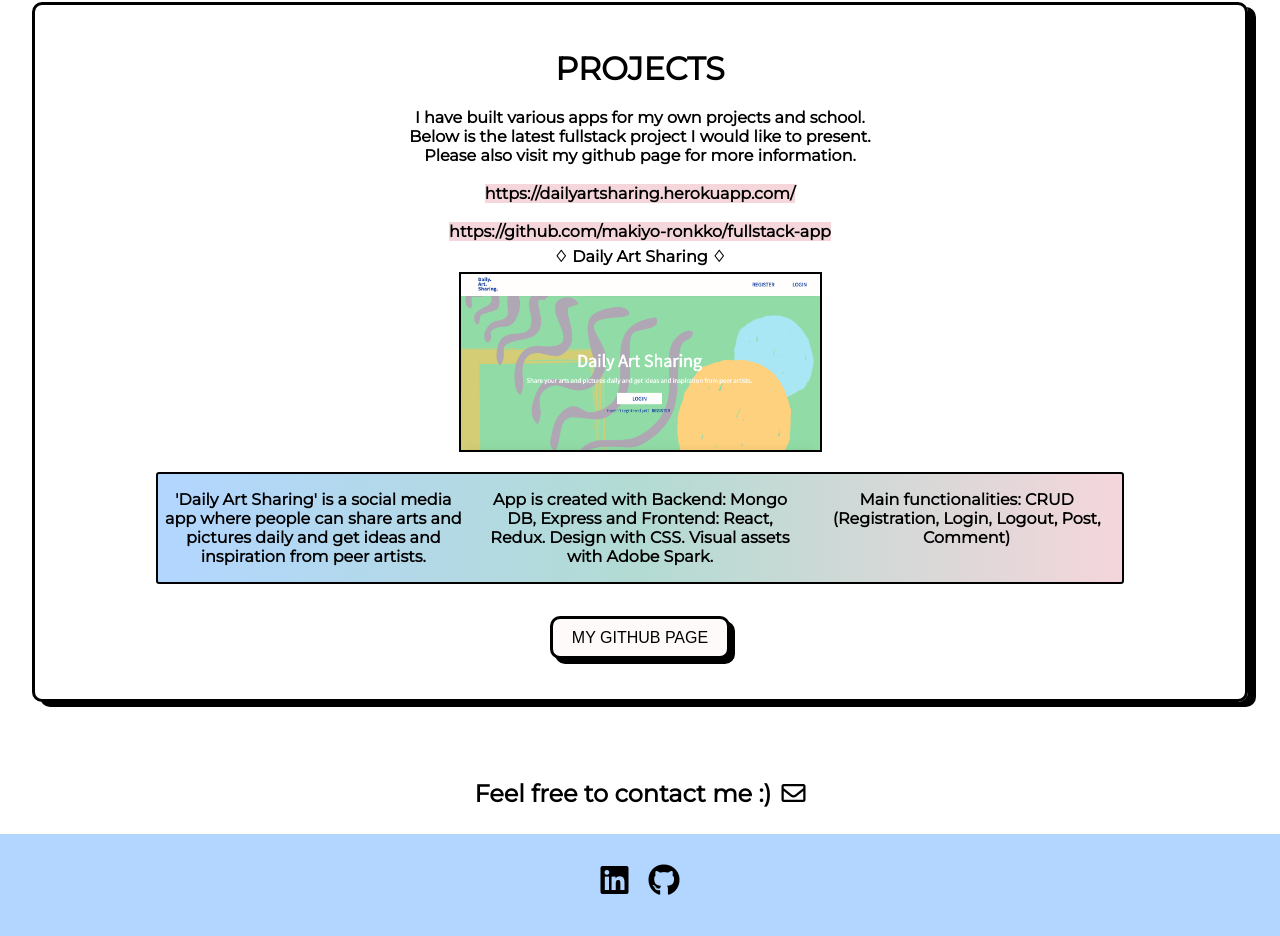
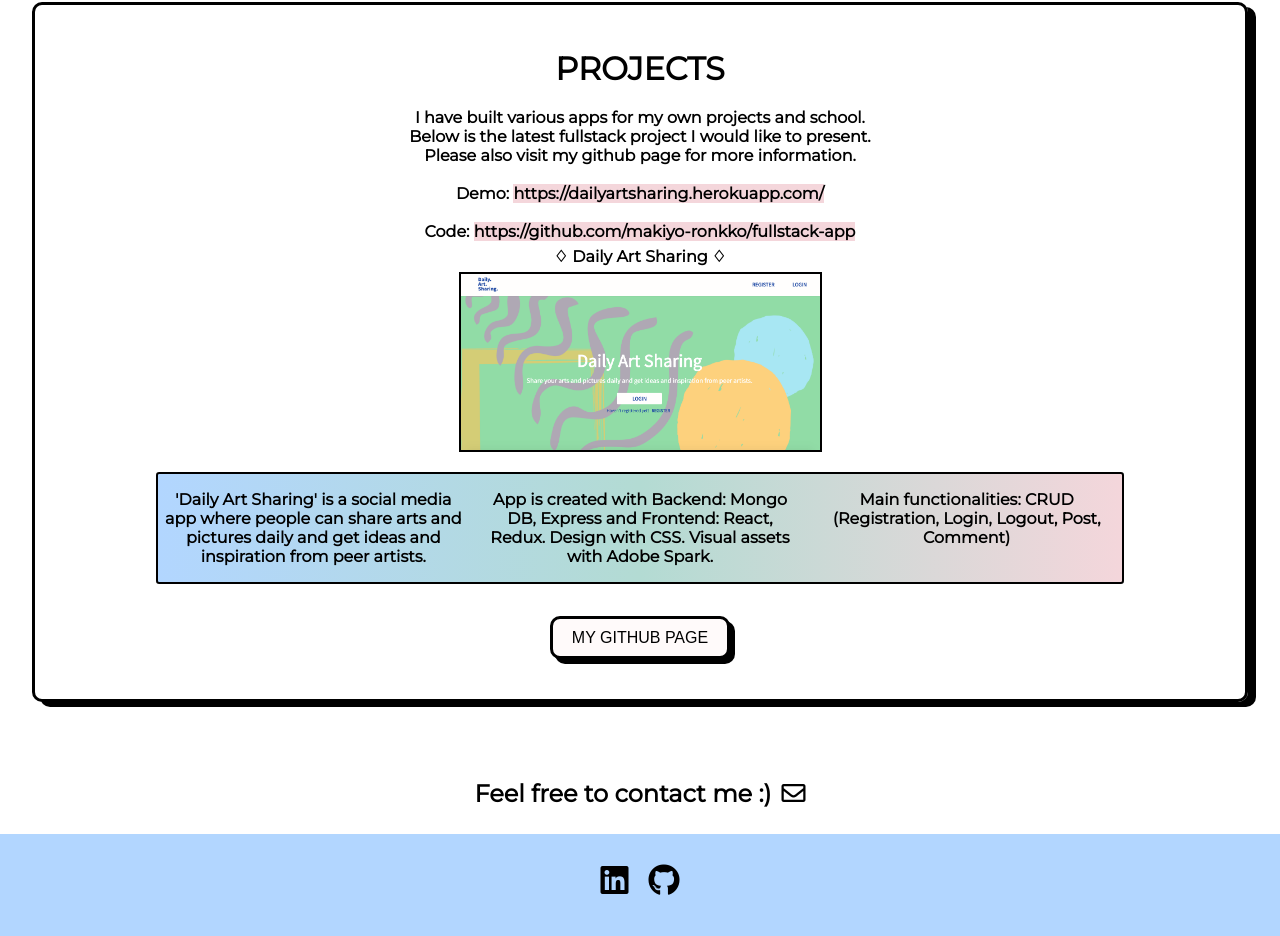
Before and after one commit to makiyo-ronkko/makiyo-website, a React (Create React App) app: page / in a window 1280 px wide. Shown: the part 1040-1976 px from the top of the page. Built offline with nearby package versions, Linux system fonts and the light colour scheme; the HTML template or start-up script is replaced by a standard one.

Commit message:
Fix indentation

```diff
--- a/src/Components/Project/Project.js
+++ b/src/Components/Project/Project.js
@@ -37,6 +37,7 @@ class Project extends Component {
 				{/* <div className='section'> */}
 				<div className='Project-box'>
 					<h4>
+						Demo:{' '}
 						<a
 							href='https://dailyartsharing.herokuapp.com'
 							target='_blank'
@@ -52,6 +53,7 @@ class Project extends Component {
 					</h4>
 					<br />
 					<h4>
+						Code:{' '}
 						<a
 							href='https://github.com/makiyo-ronkko/fullstack-app'
 							target='_blank'
```
